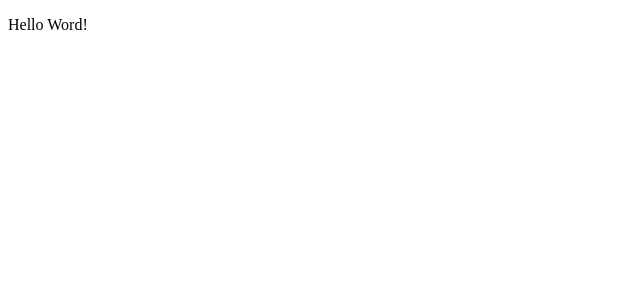
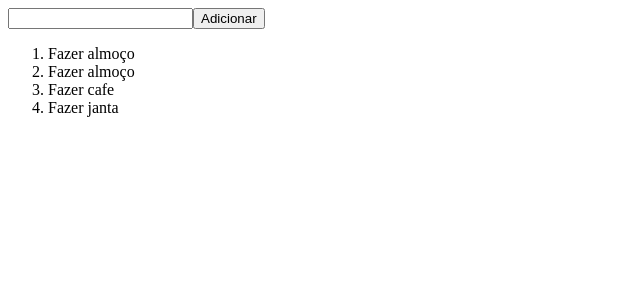
Before and after one commit to FlavioFj20/react-base, a React (Vite) app: page / in a window 1280 px wide. Shown: the top 300 px of the page, without its empty margins (0-640 px from the left). Built offline with nearby package versions, Linux system fonts and the light colour scheme.

Commit message:
feat: ToDoList base structure

```diff
--- a/src/App.tsx
+++ b/src/App.tsx
@@ -1,10 +1,23 @@
+import { useState } from "react"
 
 export function App() {
+  const [item, setItem] = useState([
+    {id: '1', label: 'Fazer almoço'},
+    {id: '2', label: 'Fazer almoço'},
+    {id: '3', label: 'Fazer cafe'},
+    {id: '4', label: 'Fazer janta'}
+  ]);
 
   return (
     <>
-      <p>Hello Word!</p>
+      <input id="item" type="\" />
+      <button>Adicionar</button>
 
+      <ol>
+        {item.map((listItem) => (
+          <li key={listItem.id}>{listItem.label}</li>
+        ))}
+      </ol>
     </>
   )
 }
```
